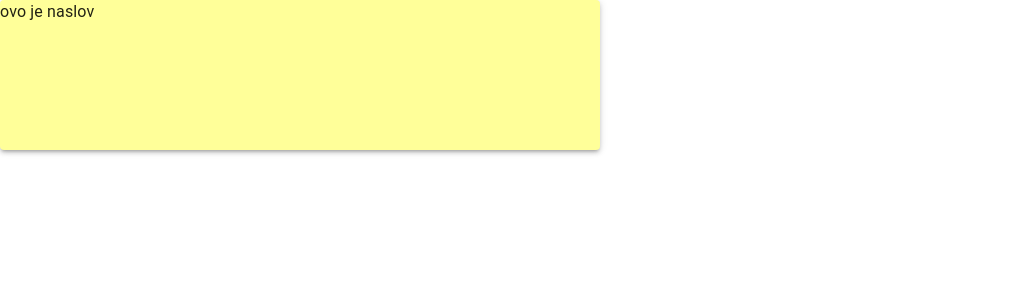
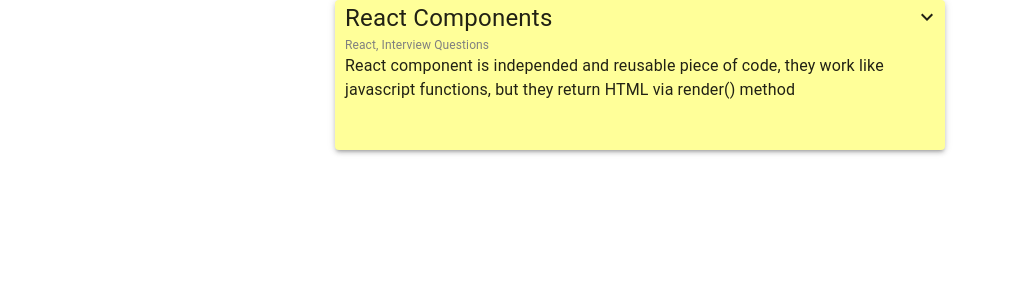
Before and after one commit to markobozic346/my-notes-typescript-app, a React (Create React App) app: page / in a window 1280 px wide. Shown: the top 300 px of the page, without its empty margins (0-1010 px from the left). Built offline with nearby package versions, Linux system fonts and the light colour scheme.

Commit message:
notes component styles finished

```diff
--- a/src/components/Notes/Notes.tsx
+++ b/src/components/Notes/Notes.tsx
@@ -6,10 +6,14 @@
 //import components
 import Title from './NotesItems/Title'
 import Description from './NotesItems/Description'
+import Settings from './NotesItems/Settings'
+import Tags from './NotesItems/Tags'
 // styling
 
 const useStyles = makeStyles({
     note: {
+        margin: 'auto auto',
+        paddingLeft: '10px',
         width: '600px',
         height: '150px',
         backgroundColor: '#FFFF99',
@@ -30,8 +34,9 @@
     return (
             <Paper className={classes.note} elevation={3}>
                 <Title/>
-
-
+                <Tags/>
+                <Description/>
+                <Settings/>
             </Paper>
     )
 }
--- a/src/components/Notes/NotesItems/Description.tsx
+++ b/src/components/Notes/NotesItems/Description.tsx
@@ -16,7 +16,8 @@
     const classes = useStyles()
     return (
         <Typography className={classes.description}>
-            ovo je opis
+            React component is independed and reusable piece of code, they work like javascript
+            functions, but they return HTML via render() method
         </Typography>
     )
 }
--- a/src/components/Notes/NotesItems/Settings.tsx
+++ b/src/components/Notes/NotesItems/Settings.tsx
@@ -1,14 +1,22 @@
 import React from 'react'
+import ExpandMoreIcon from '@material-ui/icons/ExpandMore';
+import { makeStyles } from '@material-ui/core/styles'
 
+const useStyles = makeStyles({
+   description: {
+    position: 'relative',
+    bottom: '65%',
+    left: '95%'
+   }
+})
 interface Props {
 
 }
 
 const Settings = (props: Props) => {
+    const classes = useStyles()
     return (
-        <div>
-
-        </div>
+        <ExpandMoreIcon className={classes.description}/>
     )
 }
 
--- a/src/components/Notes/NotesItems/Tags.tsx
+++ b/src/components/Notes/NotesItems/Tags.tsx
@@ -1,14 +1,27 @@
 import React from 'react'
+import { Typography } from '@material-ui/core'
+import { makeStyles } from '@material-ui/core/styles'
+
+const useStyles = makeStyles({
+
+    tags: {
+        color: 'gray',
+        fontSize: '0.75rem',
+
+
+    }
+})
 
 interface Props {
 
 }
 
 const Tags = (props: Props) => {
+    const classes = useStyles();
     return (
-        <div>
-
-        </div>
+        <Typography className={classes.tags}>
+            React, Interview Questions
+        </Typography>
     )
 }
 
--- a/src/components/Notes/NotesItems/Title.tsx
+++ b/src/components/Notes/NotesItems/Title.tsx
@@ -3,13 +3,9 @@
 import { makeStyles } from '@material-ui/core/styles'
 
 const useStyles = makeStyles({
-    note: {
-        width: '600px',
-        height: '150px',
-        backgroundColor: '#FFFF99',
-    },
+
     title: {
-
+        fontSize: '1.5rem'
     }
 })
 
@@ -21,7 +17,7 @@
     const classes = useStyles()
     return (
         <Typography className={classes.title}>
-            ovo je naslov
+            React Components
         </Typography>
     )
 }
```
